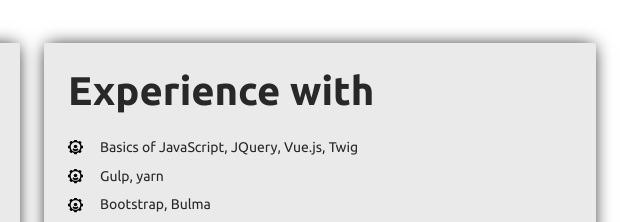
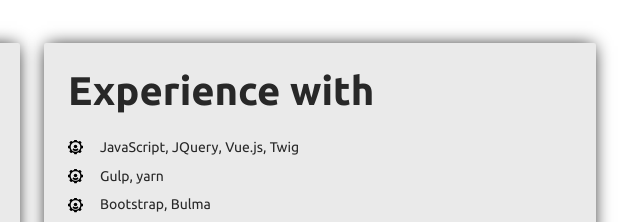
Before and after one commit to natalia-satsyuk/cv-nataliya, a plain HTML site: page index.html in a window 1280 px wide. Shown: the part 1620-1842 px from the top of the page, 632-1272 px from the left. Drawn offline with nearby package versions, Linux system fonts and the light colour scheme; a script that the page names is missing.

Commit message:
Update index.html

```diff
--- a/index.html
+++ b/index.html
@@ -114,7 +114,7 @@
             <div class="skills__part box-shadow-block card-hover bg-gray">
                 <h2 class="title-second">Experience with</h2>
                 <ul class="skills__list">
-                    <li class="skills__item list-item">Basics of JavaScript, JQuery, Vue.js, Twig</li>
+                    <li class="skills__item list-item">JavaScript, JQuery, Vue.js, Twig</li>
                     <li class="skills__item list-item">Gulp, yarn</li>
                     <li class="skills__item list-item">Bootstrap, Bulma</li>
                     <li class="skills__item list-item">Tailwind</li>
```
